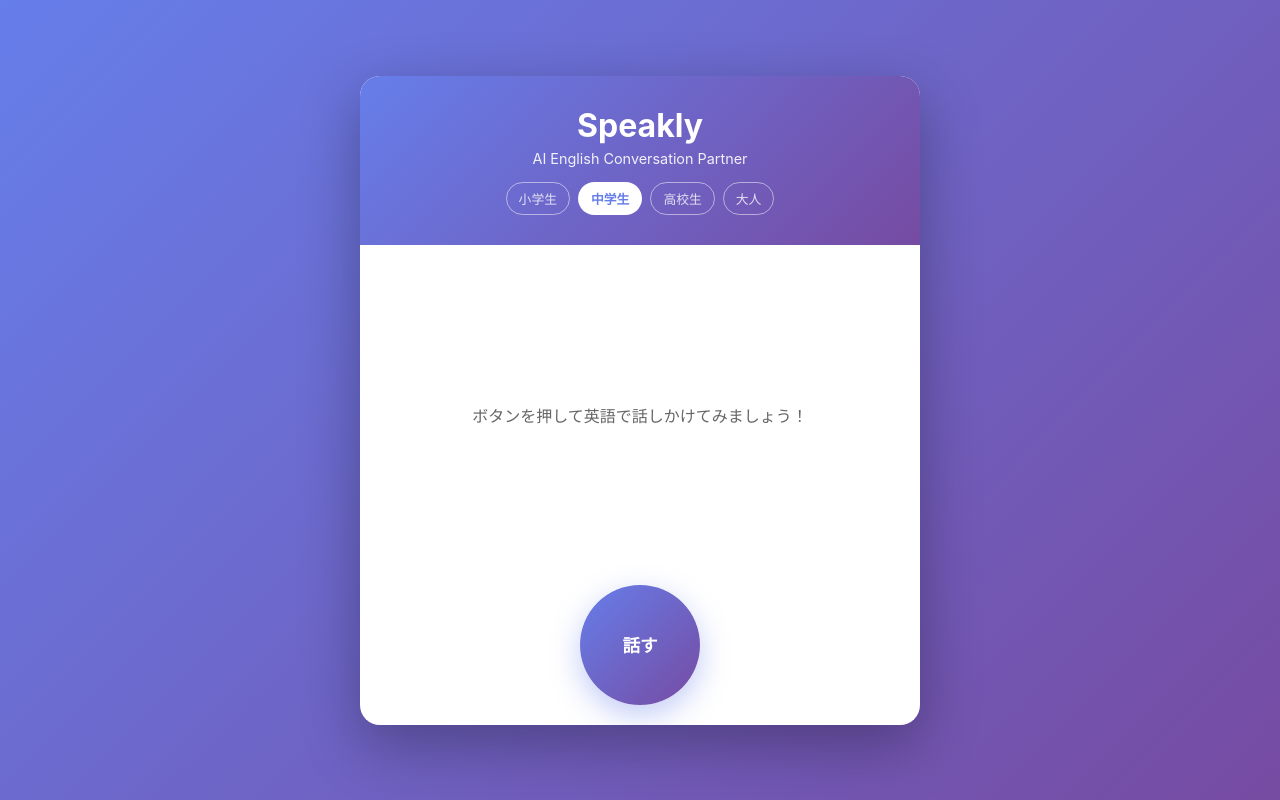
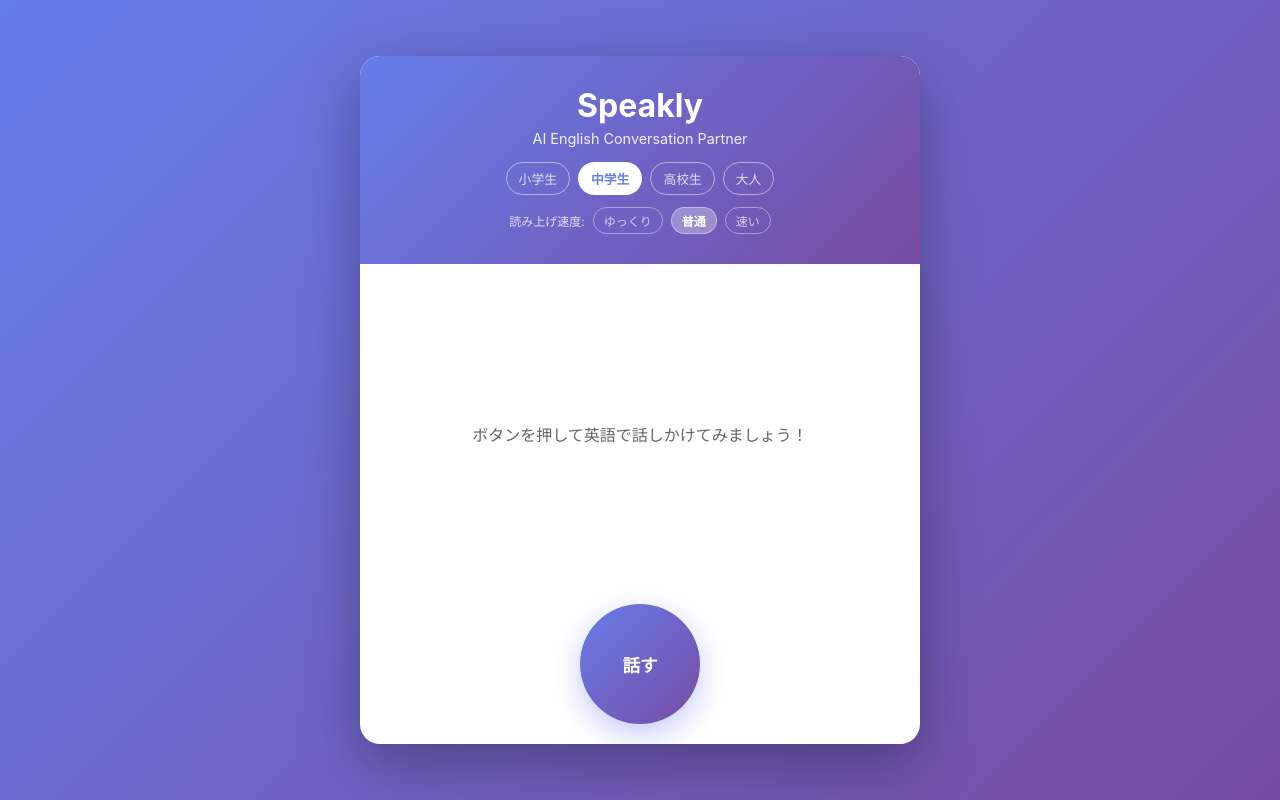
Before and after one commit to guchio33/Speakly, a React (Vite) app in the folder packages/frontend/: page / in a window 1280 px wide. Built offline with nearby package versions, Linux system fonts and the light colour scheme; the HTML template or start-up script is replaced by a standard one.

Commit message:
読み上げ速度変更機能を追加

```diff
--- a/packages/frontend/src/App.css
+++ b/packages/frontend/src/App.css
@@ -47,6 +47,40 @@
 .difficulty-btn.active {
   background: white;
   color: #667eea;
+  font-weight: bold;
+}
+
+.speed-selector {
+  display: flex;
+  justify-content: center;
+  align-items: center;
+  gap: 8px;
+  margin-top: 12px;
+}
+
+.speed-label {
+  font-size: 0.75rem;
+  opacity: 0.8;
+}
+
+.speed-btn {
+  padding: 4px 10px;
+  border: 1px solid rgba(255, 255, 255, 0.4);
+  border-radius: 15px;
+  background: transparent;
+  color: rgba(255, 255, 255, 0.7);
+  font-size: 0.75rem;
+  cursor: pointer;
+  transition: all 0.2s ease;
+}
+
+.speed-btn:hover {
+  background: rgba(255, 255, 255, 0.15);
+}
+
+.speed-btn.active {
+  background: rgba(255, 255, 255, 0.3);
+  color: white;
   font-weight: bold;
 }
 
--- a/packages/frontend/src/App.tsx
+++ b/packages/frontend/src/App.tsx
@@ -16,6 +16,14 @@
   junior: "中学生",
   high: "高校生",
   adult: "大人",
+};
+
+type SpeechSpeed = "slow" | "normal" | "fast";
+
+const SPEED_SETTINGS: Record<SpeechSpeed, { rate: number; label: string }> = {
+  slow: { rate: 0.6, label: "ゆっくり" },
+  normal: { rate: 0.9, label: "普通" },
+  fast: { rate: 1.2, label: "速い" },
 };
 
 // Web Speech API の型定義
@@ -63,6 +71,7 @@
   const [showTranscript, setShowTranscript] = useState(false);
   const [error, setError] = useState<string | null>(null);
   const [difficulty, setDifficulty] = useState<DifficultyLevel>("junior");
+  const [speechSpeed, setSpeechSpeed] = useState<SpeechSpeed>("normal");
   const recognitionRef = useRef<SpeechRecognition | null>(null);
   const messagesEndRef = useRef<HTMLDivElement | null>(null);
 
@@ -74,7 +83,7 @@
   const speakText = (text: string) => {
     const utterance = new SpeechSynthesisUtterance(text);
     utterance.lang = "en-US";
-    utterance.rate = 0.9;
+    utterance.rate = SPEED_SETTINGS[speechSpeed].rate;
     speechSynthesis.speak(utterance);
   };
 
@@ -172,6 +181,18 @@
             </button>
           ))}
         </div>
+        <div className="speed-selector">
+          <span className="speed-label">読み上げ速度:</span>
+          {(Object.keys(SPEED_SETTINGS) as SpeechSpeed[]).map((speed) => (
+            <button
+              key={speed}
+              className={`speed-btn ${speechSpeed === speed ? "active" : ""}`}
+              onClick={() => setSpeechSpeed(speed)}
+            >
+              {SPEED_SETTINGS[speed].label}
+            </button>
+          ))}
+        </div>
       </header>
 
       <main className="main">
```
